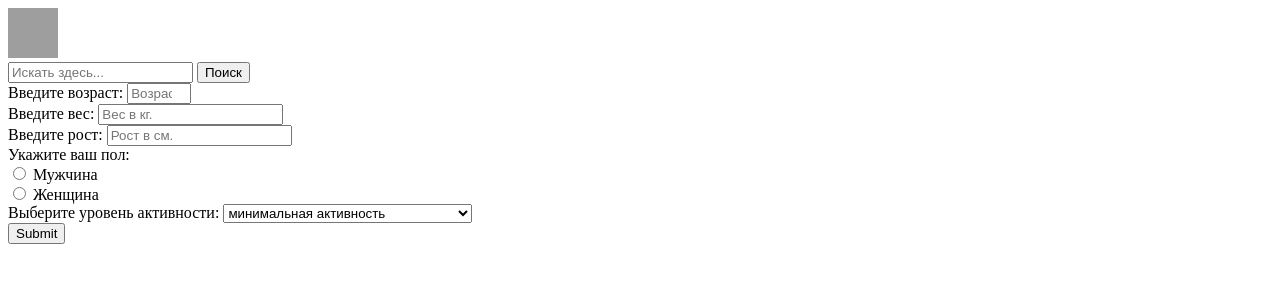
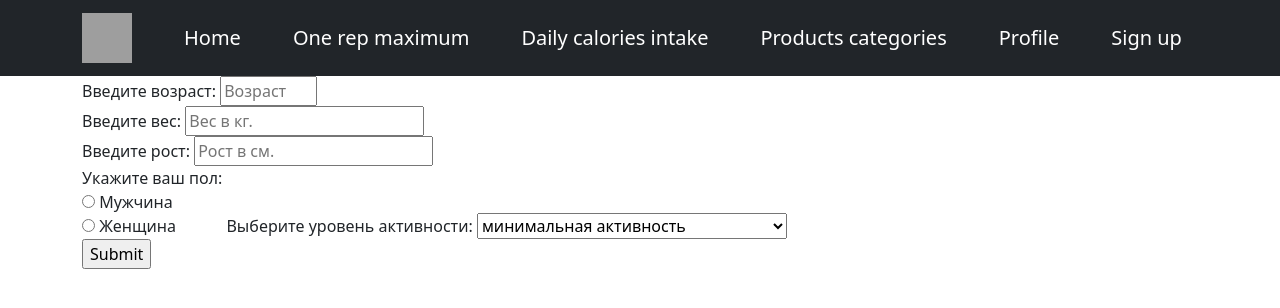
Before and after one commit to Zegorich/Kkal-calculator, a Django app: page /daily-calories-intake/ in a window 1280 px wide. Shown: the top 308 px of the page. Run offline with Django 5.2, Linux system fonts and the light colour scheme; grey boxes are pictures that could not be loaded.

Commit message:
added all links in navbar

```diff
--- a/fitness/calculator/templates/calculator/base.html
+++ b/fitness/calculator/templates/calculator/base.html
@@ -8,7 +8,8 @@
     <meta name="viewport" content="width=device-width, initial-scale=1.0">
     <title>{{title}}</title>
     <link rel="stylesheet" href="{% static 'main/css/style.css' %}">
-
+    <link href="https://cdn.jsdelivr.net/npm/bootstrap@5.3.3/dist/css/bootstrap.min.css" rel="stylesheet" integrity="sha384-QWTKZyjpPEjISv5WaRU9OFeRpok6YctnYmDr5pNlyT2bRjXh0JMhjY6hW+ALEwIH" crossorigin="anonymous">
+    <link rel="stylesheet" type="text/css" href="{% static 'main/css/style.css' %}"/>
 </head>
 <body>
 
@@ -19,16 +20,10 @@
                  <img src="{% static 'main/img/Дом.png' %}" alt="home" width="50" height="50">
              </a>
 
-             <form class="d-flex" role="search" action="" method="get">
-                 <input class="form-control me-2" name="s" id="floatingSearch" placeholder="Искать здесь..." type="search">
-                 <button class="btn btn-outline-info" type="submit">Поиск</button>
-             </form>
 
-             <a class="navbar-brand" href="/cart">
-             </a>
-
-             <a class="navbar-brand" href="/profile">
-             </a>
+             {% for m in menu %}
+             <a class="navbar-brand" href="{% url m.url_name %}">{{m.title}}</a>
+             {% endfor %}
          </div>
       </nav>
 
--- a/fitness/calculator/views.py
+++ b/fitness/calculator/views.py
@@ -9,6 +9,15 @@
 from django.contrib import messages
 from django.contrib.auth.decorators import permission_required
 
+
+menu = [
+    {'title': 'Home', 'url_name': 'calculator:home'},
+    {'title': 'One rep maximum', 'url_name': 'calculator:one-rep-maximum'},
+    {'title': 'Daily calories intake', 'url_name': 'calculator:daily-calories-intake'},
+    {'title': 'Products categories', 'url_name': 'calculator:categories'},
+    {'title': 'Profile', 'url_name': 'calculator:profile'},
+    {'title': 'Sign up', 'url_name': 'calculator:register'},
+]
 
 def my_func(request):
     import requests
@@ -128,6 +137,7 @@
 def index(request):
     context = {
         'title': 'Главная страница',
+        'menu': menu,
     }
     return render(request, 'calculator/index.html', context=context)
 
@@ -136,6 +146,7 @@
     context = {
         'title': 'Одноповторный максимум',
         'maximum': '',
+        'menu': menu,
     }
     if request.POST:
         weight = float(request.POST['weight'])
@@ -147,6 +158,7 @@
     context = {
         'title': 'Суточное потребление калорий',
         'calories': '',
+        'menu': menu,
     }
     if request.POST:
         response = request.POST
@@ -200,6 +212,7 @@
 def categories(request):
     context = {
         'title': 'Каталог товаров',
+        'menu': menu,
     }
     cats = Category.objects.all()
     context['cats'] = cats
@@ -209,6 +222,7 @@
 def category(requests, cat_slug):
     context = {
         'title': 'Каталог товаров',
+        'menu': menu,
     }
 
     products = Category.objects.get(slug=cat_slug).product_set.all()
@@ -220,7 +234,8 @@
     p = Product.objects.get(pk=productid)
     context = context = {
         'title': p.name,
-        'product': p
+        'product': p,
+        'menu': menu,
     }
 
 
```
Also changed, not shown: fitness/calculator/templates/calculator/layout.html (+3 -5 lines), fitness/db.sqlite3.
